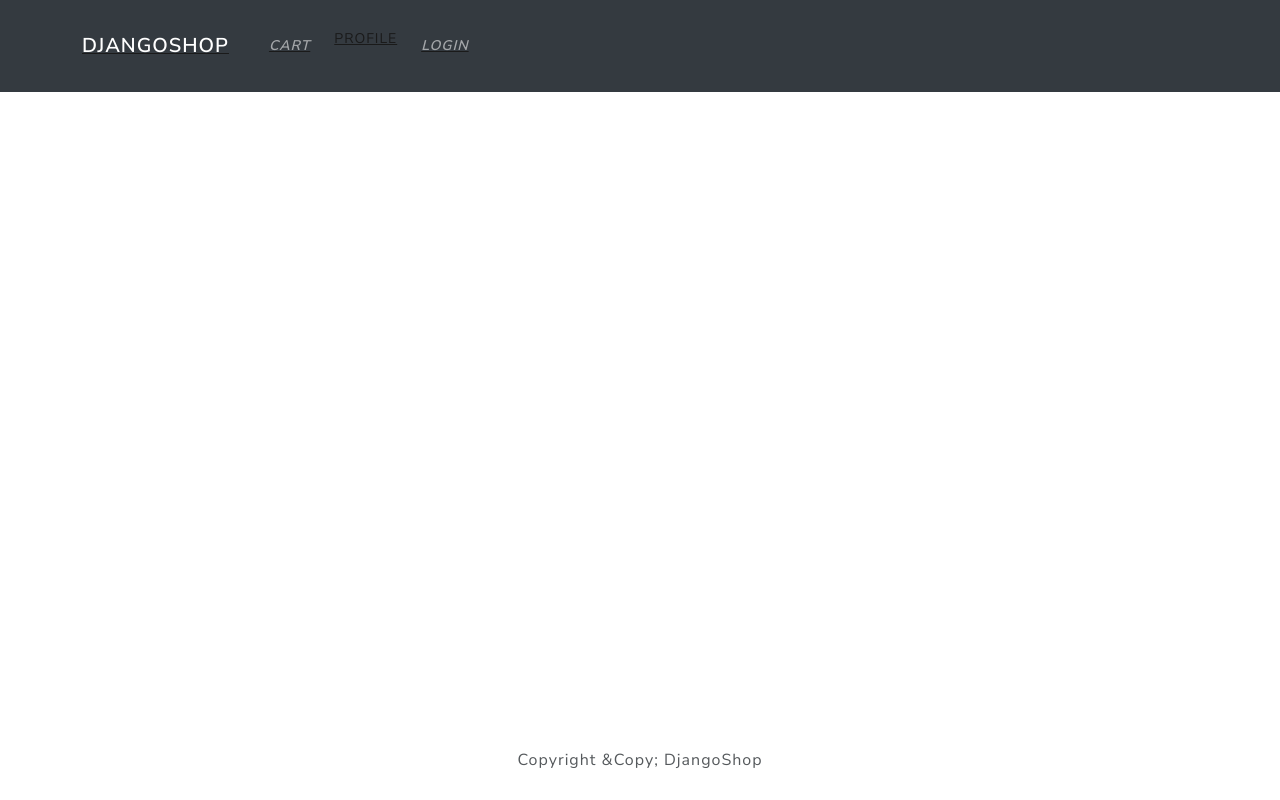
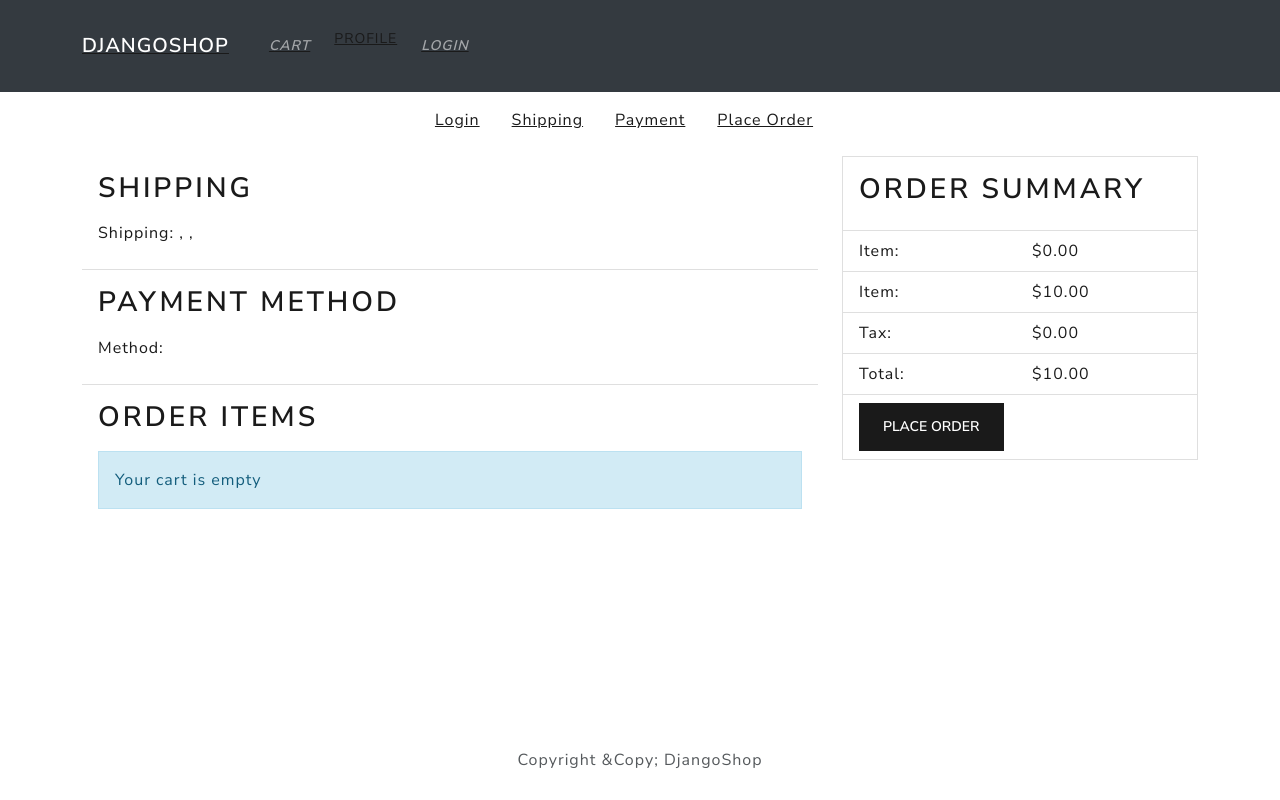
Before and after one commit to EricXiongLi/Django-Shop, a React (Create React App) app in the folder frontend/: page /placeorder in a window 1280 px wide. Built offline with nearby package versions, Linux system fonts and the light colour scheme.

Commit message:
add payment screen and place order screen

```diff
--- a/frontend/src/App.js
+++ b/frontend/src/App.js
@@ -11,6 +11,8 @@ import LoginScreen from "./screens/LoginScreen";
 import RegisterScreen from "./screens/RegisterScreen";
 import ProfileScreen from "./screens/ProfileScreen";
 import ShippingScreen from "./screens/ShippingScreen";
+import PaymentScreen from "./components/PaymentScreen";
+import PlaceOrderScreen from "./screens/PlaceOrderScreen";
 
 function App() {
   return (
@@ -24,6 +26,8 @@ function App() {
             <Route path="/register" element={<RegisterScreen/>}/>
             <Route path="/profile" element={<ProfileScreen/>}/>
             <Route path="/shipping" element={<ShippingScreen/>}/>
+            <Route path="/payment" element={<PaymentScreen/>}/>
+            <Route path="/placeorder" element={<PlaceOrderScreen/>}/>
             <Route path="/product/:id" element={<ProductScreen/>}/>
             <Route path="/cart">
               <Route index element={<CartScreen/>}/>
--- a/frontend/src/actions/cartActions.js
+++ b/frontend/src/actions/cartActions.js
@@ -1,5 +1,5 @@
 import axios from "axios";
-import {CART_ADD_ITEM, CART_REMOVE_ITEM, CART_SAVE_SHIPPING_ADDRESS} from "../constants/cartConstants";
+import {CART_ADD_ITEM, CART_REMOVE_ITEM, CART_SAVE_SHIPPING_ADDRESS, CART_SAVE_PAYMENT_METHOD} from "../constants/cartConstants";
 
 export const addToCart = (id, qty) => async (dispatch, getState) => {
   const {data} = await axios.get(`http://localhost:8000/api/products/${id}`)
@@ -33,3 +33,11 @@ export const saveShippingAddress = (data) => (dispatch) => {
   })
   localStorage.setItem("shippingAddress", JSON.stringify(data))
 }
+
+export const savePaymentMethod = (data) => (dispatch) => {
+  dispatch({
+    type: CART_SAVE_PAYMENT_METHOD,
+    payload: data
+  })
+  localStorage.setItem("paymentMethod", JSON.stringify(data))
+}
--- /dev/null
+++ b/frontend/src/components/PaymentScreen.js
@@ -0,0 +1,52 @@
+import React, {useState} from 'react';
+import {useNavigate} from "react-router-dom";
+import {useDispatch, useSelector} from "react-redux";
+import FormContainer from "./FormContainer";
+import CheckoutSteps from "./CheckoutSteps";
+import {Button, Col, Form} from "react-bootstrap";
+import {savePaymentMethod} from "../actions/cartActions";
+
+const PaymentScreen = () => {
+  const cart = useSelector(state => state.cart)
+  const {shippingAddress} = cart
+
+  const navigate = useNavigate()
+  const dispatch = useDispatch()
+
+  const [paymentMethod, setPaymentMethod] = useState("PayPal")
+
+  if (!shippingAddress.address) {
+    navigate("/shipping")
+  }
+
+  const submitHandler = (e) => {
+    e.preventDefault()
+    dispatch(savePaymentMethod(paymentMethod))
+    navigate("/placeorder")
+  }
+
+  return (
+    <FormContainer>
+      <CheckoutSteps step1 step2 step3/>
+
+      <Form onSubmit={submitHandler}>
+        <Form.Group>
+          <Form.Label as="legend">Slect Method</Form.Label>
+          <Col>
+            <Form.Check type="radio" label="PayPal or Credit Card" id="paypal" name="paymentMethod" checked onChange={(e) => setPaymentMethod(e.target.value)}>
+
+            </Form.Check>
+          </Col>
+        </Form.Group>
+
+
+        <Button type="submit" variant="primary">
+          Continue
+        </Button>
+      </Form>
+
+    </FormContainer>
+  );
+};
+
+export default PaymentScreen;
--- a/frontend/src/constants/cartConstants.js
+++ b/frontend/src/constants/cartConstants.js
@@ -1,3 +1,5 @@
 export const CART_ADD_ITEM = "CART_ADD_ITEM"
 export const CART_REMOVE_ITEM = "CART_REMOVE_ITEM"
 export const CART_SAVE_SHIPPING_ADDRESS = "CART_SAVE_SHIPPING_ADDRESS"
+
+export const CART_SAVE_PAYMENT_METHOD = "CART_SAVE_PAYMENT_METHOD"
--- a/frontend/src/reducers/cartReducers.js
+++ b/frontend/src/reducers/cartReducers.js
@@ -1,5 +1,9 @@
-import {CART_ADD_ITEM, CART_REMOVE_ITEM, CART_SAVE_SHIPPING_ADDRESS} from "../constants/cartConstants";
-
+import {
+  CART_ADD_ITEM,
+  CART_REMOVE_ITEM,
+  CART_SAVE_PAYMENT_METHOD,
+  CART_SAVE_SHIPPING_ADDRESS
+} from "../constants/cartConstants";
 export const cartReducer = (state = {cartItems: [], shippingAddress: {}}, action) => {
   switch (action.type) {
     case CART_ADD_ITEM:
@@ -26,6 +30,11 @@ export const cartReducer = (state = {cartItems: [], shippingAddress: {}}, action
       return {
         ...state, shippingAddress: action.payload
       }
+    case CART_SAVE_PAYMENT_METHOD:
+      return {
+        ...state,
+        paymentMethod: action.payload
+      }
     default:
       return state;
   }
--- /dev/null
+++ b/frontend/src/screens/PlaceOrderScreen.js
@@ -0,0 +1,127 @@
+import React from 'react';
+import {useDispatch, useSelector} from "react-redux";
+import {Link, useNavigate} from "react-router-dom";
+import CheckoutSteps from "../components/CheckoutSteps";
+import {Button, Card, Col, Image, ListGroup, Row} from "react-bootstrap";
+import Message from "../components/Message";
+
+const PlaceOrderScreen = () => {
+	const cart = useSelector(state => state.cart)
+
+	cart.itemsPrice = cart.cartItems.reduce((acc, item) => acc + item.price * item.qty, 0).toFixed(2);
+	cart.shippingPrice = (cart.itemsPrice > 100 ? 0 : 10).toFixed(2)
+	cart.taxPrice = Number((0.082) * cart.itemsPrice).toFixed(2)
+	cart.totalPrice = (Number(cart.itemsPrice) + Number(cart.shippingPrice) + Number(cart.taxPrice)).toFixed(2)
+	const dispatch = useDispatch()
+	const navigate = useNavigate()
+
+	const placeOrder = () => {
+		console.log("Place order now")
+	}
+
+	return (
+		<div>
+			<CheckoutSteps step1 step2 step3 step4/>
+			<Row>
+				<Col md={8}>
+					<ListGroup variant="flush">
+						<ListGroup.Item>
+							<h2>Shipping</h2>
+
+							<p>
+								<strong>Shipping: </strong>
+								{cart.shippingAddress.address}, {cart.shippingAddress.city}
+								{' '}
+								{cart.shippingAddress.postalCode},
+								{' '}
+								{cart.shippingAddress.country}
+							</p>
+						</ListGroup.Item>
+
+						<ListGroup.Item>
+							<h2>Payment Method</h2>
+							<p>
+								<strong>Method: </strong>
+								{cart.paymentMethod}
+							</p>
+						</ListGroup.Item>
+
+						<ListGroup.Item>
+							<h2>Order Items</h2>
+							{cart.cartItems.length === 0 ? <Message variant="info">
+								Your cart is empty
+							</Message> : (
+								<ListGroup variant="success">
+									{cart.cartItems.map((item, index) => (
+										<ListGroup.Item>
+											<Row>
+												<Col md={1}>
+													<Image src={item.image} alt={item.name} fluid rounded/>
+												</Col>
+
+												<Col md={1}>
+													<Link to={`/product/${item.product}`}>{item.name}</Link>
+												</Col>
+
+												<Col md={4}>
+													{item.qty} X ${item.price} = ${(item.qty * item.price).toFixed(2)}
+												</Col>
+											</Row>
+										</ListGroup.Item>
+									))}
+								</ListGroup>
+							)
+							}
+						</ListGroup.Item>
+					</ListGroup>
+				</Col>
+
+				<Col md={4}>
+					<Card>
+						<ListGroup variant="flush">
+							<ListGroup.Item>
+								<h2>Order Summary</h2>
+							</ListGroup.Item>
+
+							<ListGroup.Item>
+								<Row>
+									<Col>Item:</Col>
+									<Col>${cart.itemsPrice}</Col>
+								</Row>
+							</ListGroup.Item>
+
+							<ListGroup.Item>
+								<Row>
+									<Col>Item:</Col>
+									<Col>${cart.shippingPrice}</Col>
+								</Row>
+							</ListGroup.Item>
+
+							<ListGroup.Item>
+								<Row>
+									<Col>Tax:</Col>
+									<Col>${cart.taxPrice}</Col>
+								</Row>
+							</ListGroup.Item>
+
+							<ListGroup.Item>
+								<Row>
+									<Col>Total:</Col>
+									<Col>${cart.totalPrice}</Col>
+								</Row>
+							</ListGroup.Item>
+
+							<ListGroup.Item>
+								<Button type="button" className="btn-block" disabled={cart.cartItems === 0} onClick={placeOrder}>
+									Place Order
+								</Button>
+							</ListGroup.Item>
+						</ListGroup>
+					</Card>
+				</Col>
+			</Row>
+		</div>
+	);
+};
+
+export default PlaceOrderScreen;
```
